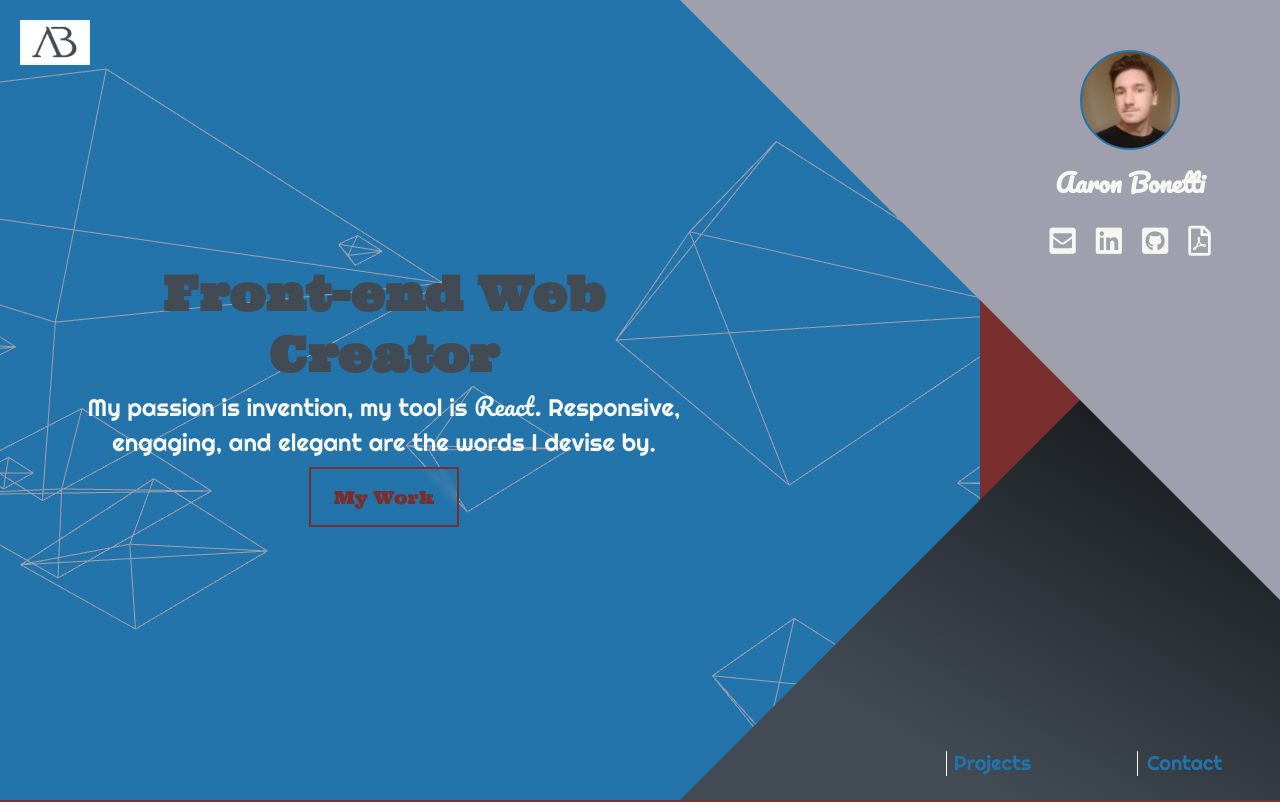
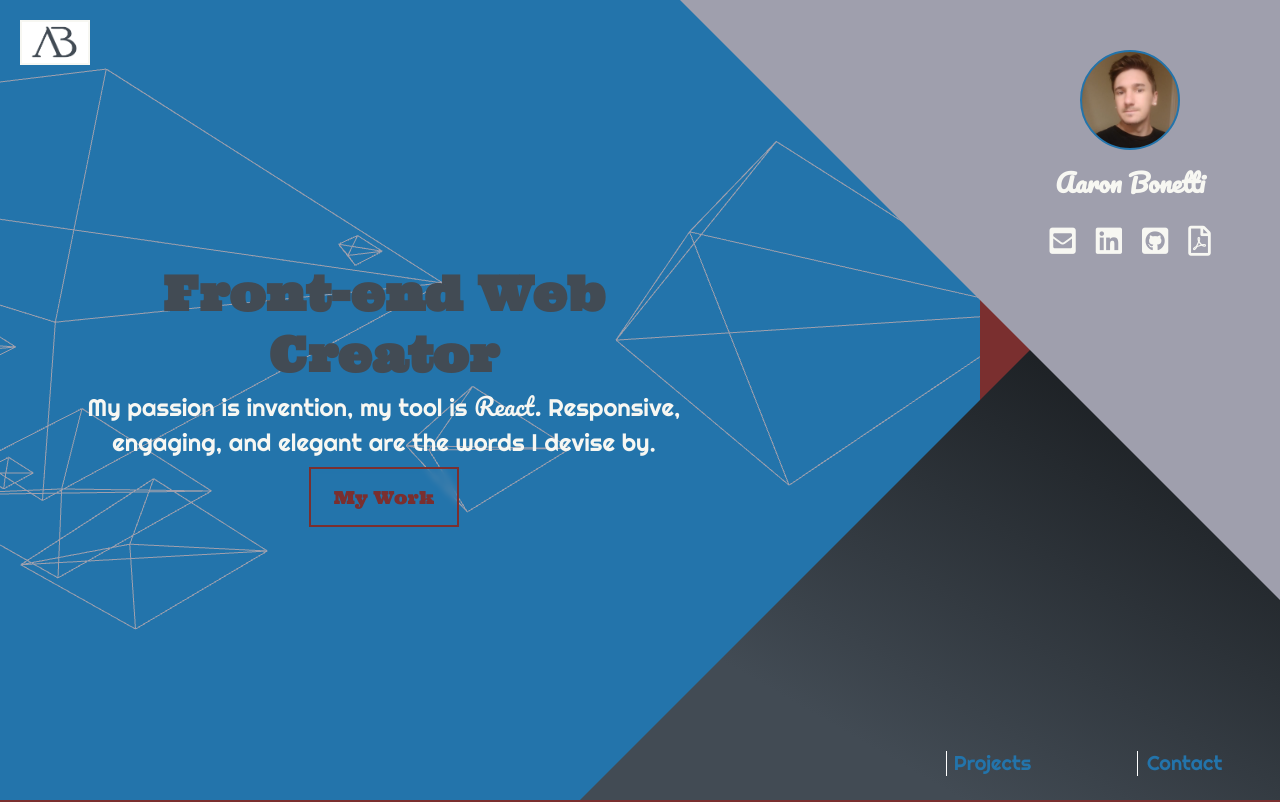
Before and after one commit to AaronMikeBonetti/Portfolio, a React (Create React App) app: page / in a window 1280 px wide. Shown: the top 802 px of the page. Built offline with nearby package versions, Linux system fonts and the light colour scheme.

Commit message:
testing title triangles

```diff
--- a/src/components/Title Section/title.css
+++ b/src/components/Title Section/title.css
@@ -596,8 +596,8 @@
           transform: rotate(270deg);
   bottom: 0px;
   right: 0px;
-  height: 600px;
-  width: 600px;
+  height: 700px;
+  width: 700px;
   background: linear-gradient(300deg, black 0%, #424b54 80%);
   -webkit-clip-path: polygon(100% 100%, 0 0, 0 100%);
   clip-path: polygon(100% 100%, 0 0, 0 100%);
--- a/src/components/Title Section/title.scss
+++ b/src/components/Title Section/title.scss
@@ -462,8 +462,8 @@
         transform: rotate(270deg);
         bottom: 0px;
         right: 0px;
-        height: 600px;
-        width: 600px;
+        height: 700px;
+        width: 700px;
         background: linear-gradient(300deg, rgba(0,0,0,1) 0%, rgba(66,75,84,1) 80%);
         -webkit-clip-path: polygon(100% 100%, 0 0, 0 100%);
         clip-path: polygon(100% 100%, 0 0, 0 100%);
```
